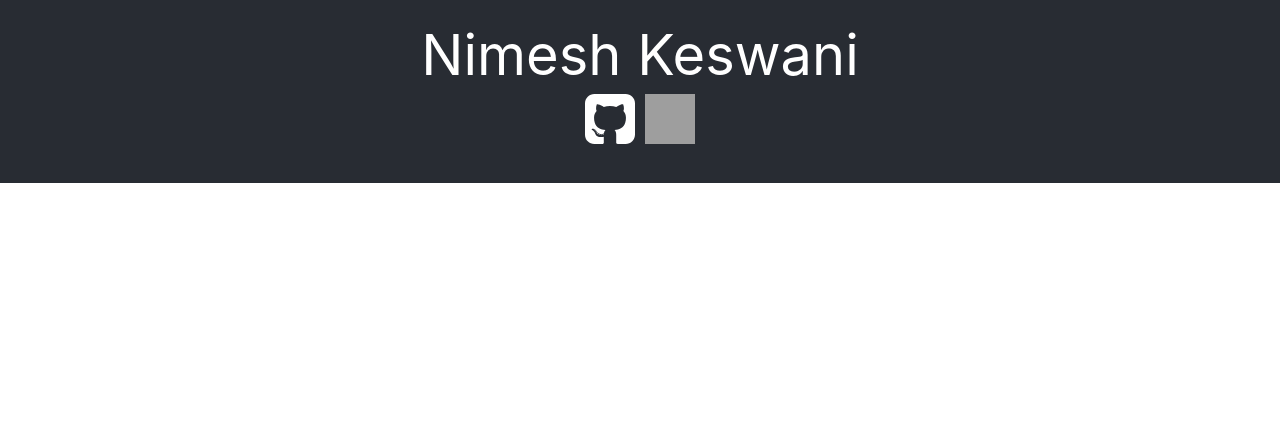
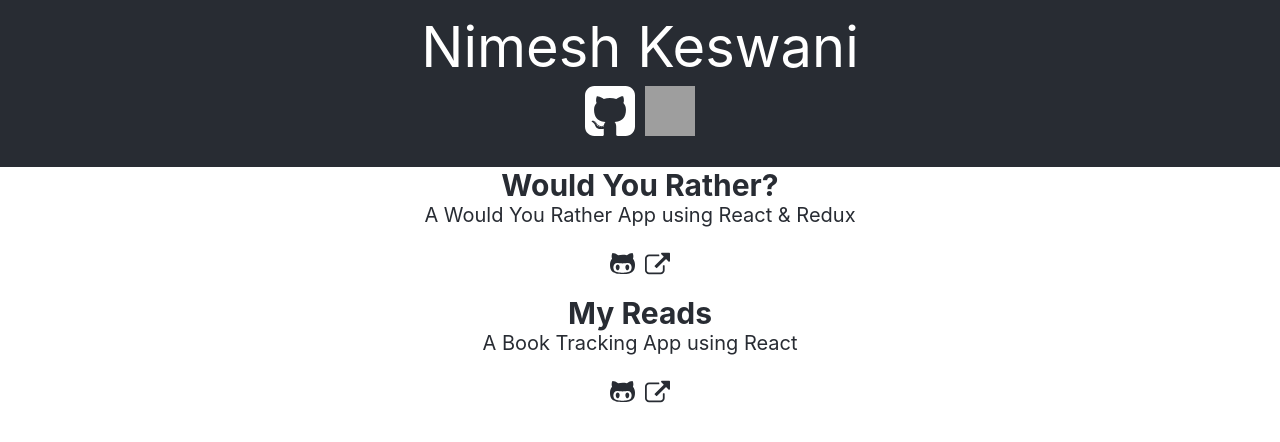
Before and after one commit to nimeshkeswani/nimeshkeswani, a React (Create React App) app: page / in a window 1280 px wide. Shown: the top 442 px of the page. Built offline with nearby package versions, Linux system fonts and the light colour scheme; grey boxes are pictures that could not be loaded.

Commit message:
build Project and Projects components

```diff
--- a/src/components/Home.js
+++ b/src/components/Home.js
@@ -1,6 +1,7 @@
 import React, { Component, Fragment } from 'react'
 import Links from './Links'
-import '../styles/Home.css';
+import '../styles/Home.css'
+import Projects from './Projects'
 
 class Home extends Component {
 	render () {
@@ -11,6 +12,7 @@ class Home extends Component {
 					<Links />
         </header>
 				<body className="Home-body">
+					<Projects />
 				</body>
       </Fragment>
 		)
--- /dev/null
+++ b/src/components/Project.js
@@ -0,0 +1,29 @@
+import React, { Component } from 'react'
+import '../styles/Project.css'
+import github from '../assets/images/github-character.svg'
+import external from '../assets/images/external-link-symbol.svg'
+
+class Project extends Component {
+
+	render () {
+
+    const { title, description, githubLink, externalLink } = this.props
+
+		return (
+			<div classNAme='Project'>
+        <h5 className='Project-title'>{title}</h5>
+        <p className='Project-description'>{description}</p>
+        <div className='Project-links'>
+          <a href={githubLink}>
+            <img className='Project-icon-image' src={github} alt='github' />
+          </a>
+          <a href={externalLink}>
+            <img className='Project-icon-image' src={external} alt='external' />
+          </a>
+        </div>
+      </div>
+		)
+	}
+}
+
+export default Project
--- /dev/null
+++ b/src/components/Projects.js
@@ -0,0 +1,24 @@
+import React, { Component } from 'react'
+import '../styles/Projects.css'
+import Project from './Project'
+
+class Projects extends Component {
+	render () {
+		return (
+			<div classNAme='Projects'>
+        <Project
+          title='Would You Rather?'
+          description='A Would You Rather App using React & Redux'
+          githubLink='https://github.com/nimeshkeswani/would-you-rather'
+          externalLink='https://nimeshkeswani.github.io/would-you-rather' />
+        <Project
+          title='My Reads'
+          description='A Book Tracking App using React'
+          githubLink='https://github.com/nimeshkeswani/my-reads'
+          externalLink='https://nimeshkeswani.github.io/my-reads' />
+      </div>
+		)
+	}
+}
+
+export default Projects
--- /dev/null
+++ b/src/styles/Project.css
@@ -0,0 +1,27 @@
+.Project {
+  display: flex;
+  flex-direction: column;
+  justify-content: center;
+}
+
+.Project-title {
+  font-size: 30px;
+  margin: 0px;
+}
+
+.Project-description {
+  font-size: 20px;
+  margin: 0px;
+}
+
+.Project-links {
+  display: flex;
+  flex-direction: row;
+  justify-content: center;
+}
+
+.Project-icon-image {
+  padding: 5px;
+  height: 25px;
+  width: 25px;
+}
--- /dev/null
+++ b/src/styles/Projects.css
@@ -0,0 +1,5 @@
+.Projects {
+  display: flex;
+  flex-direction: column;
+  justify-content: center;
+}
```
Also changed, not shown: src/assets/images/external-link-symbol.svg (added), src/assets/images/github-character.svg (added).
